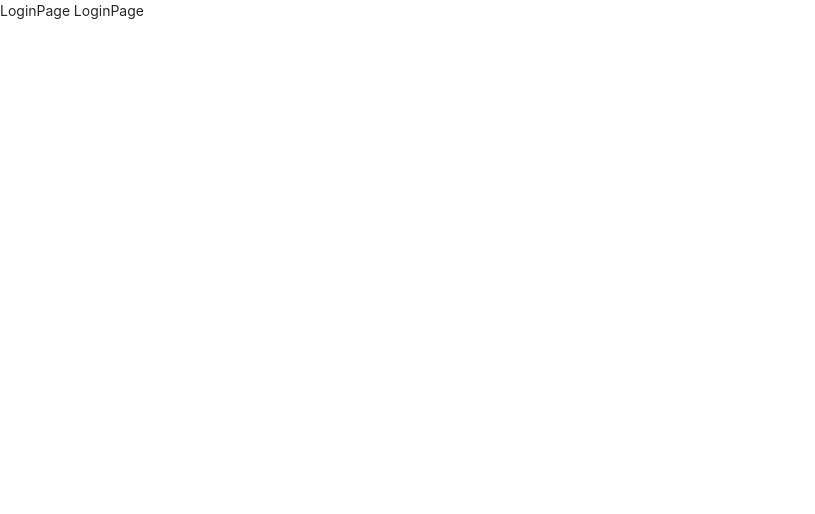
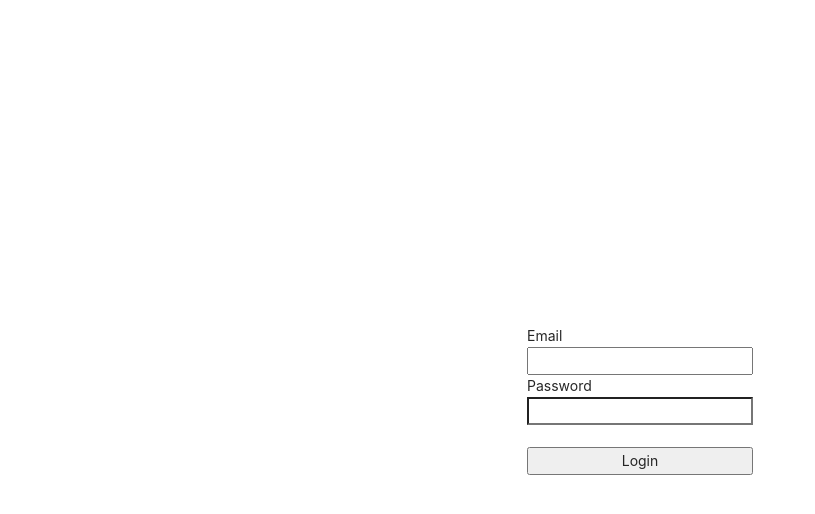
Before and after one commit to MJbae/200815_Basic_React_Node, a React (Create React App) app in the folder client_side/: page /login in a window 1280 px wide. Shown: the top 514 px of the page, without its empty margins (0-815 px from the left). Built offline with nearby package versions, Linux system fonts and the light colour scheme.

Commit message:
feat: 로그인 페이지 추가 및 Redux 적용 시도 but 에러(no store found)

```diff
--- /dev/null
+++ b/client_side/src/_actions/types.js
@@ -0,0 +1 @@
+export const LOGIN_USER = "login_user";
--- /dev/null
+++ b/client_side/src/_actions/user_actions.js
@@ -0,0 +1,12 @@
+import axios from "axios";
+import { LOGIN_USER } from "./types";
+
+export function loginUser(dataToSubmit) {
+  const request = axios
+    .post("/api/users/login", dataToSubmit)
+    .then((response) => response.data);
+  return {
+    type: LOGIN_USER,
+    payload: request,
+  };
+}
--- a/client_side/src/_reducers/index.js
+++ b/client_side/src/_reducers/index.js
@@ -1,7 +1,9 @@
 import { combineReducers } from "redux";
+import user from "./user_reducer";
 
+// 여러 reducer를 combine해서 관리 편의 높아짐
 const rootReducer = combineReducers({
-  //user
+  user,
 });
 
 export default rootReducer;
--- a/client_side/src/_reducers/user_reducer.js
+++ b/client_side/src/_reducers/user_reducer.js
@@ -0,0 +1,11 @@
+import { LOGIN_USER } from "../_actions/types";
+
+export default function (state = {}, action) {
+  switch (action.type) {
+    case LOGIN_USER:
+      return { ...state, loginSuccess: action.payload };
+      break;
+    default:
+      return state;
+  }
+}
--- a/client_side/src/components/views/LandingPage/LandingPage.js
+++ b/client_side/src/components/views/LandingPage/LandingPage.js
@@ -6,7 +6,21 @@
       console.log(response);
     });
   }, []);
-  return <div>LandingPage</div>;
+
+  return (
+    <div
+      // TODO: 아래 속성 확인하기
+      style={{
+        display: "flex",
+        justifyContent: "center",
+        alignItems: "center",
+        width: "100%",
+        height: "100vh",
+      }}
+    >
+      <h2>시작페이지</h2>
+    </div>
+  );
 }
 
 export default LandingPage;
--- a/client_side/src/components/views/LoginPage/LoginPage.js
+++ b/client_side/src/components/views/LoginPage/LoginPage.js
@@ -1,7 +1,59 @@
-import React from "react";
+import React, { useState } from "react";
+import Axios from "axios";
+import { useDispatch } from "react-redux";
+import { loginUser } from "../../../_actions/user_actions";
 
-const LoginPage = () => {
-  return <div>LoginPage LoginPage</div>;
-};
+function LoginPage() {
+  const dispatch = useDispatch();
+
+  const [Email, setEmail] = useState("");
+  const [Password, setPassword] = useState("");
+
+  const onEmailHandler = (event) => {
+    setEmail(event.currentTarget.value);
+  };
+
+  const onPasswordHandler = (event) => {
+    setPassword(event.currentTarget.value);
+  };
+
+  const onSubmitHandler = (event) => {
+    // submit의 default 기능(??)을 제거해야 이하 로직을 실행시킬 수 있음
+    event.preventDefault();
+
+    let body = {
+      email: Email,
+      password: Password,
+    };
+
+    dispatch(loginUser(body));
+
+    Axios.post("/api/users/login", body).then((response) => {});
+  };
+
+  return (
+    <div
+      style={{
+        display: "flex",
+        justifyContent: "center",
+        alignItems: "center",
+        width: "100%",
+        height: "100vh",
+      }}
+    >
+      <form
+        style={{ display: "flex", flexDirection: "column" }}
+        onSubmit={onSubmitHandler}
+      >
+        <label>Email</label>
+        <input type="email" value={Email} onChange={onEmailHandler} />
+        <label>Password</label>
+        <input type="password" value={Password} onChange={onPasswordHandler} />
+        <br />
+        <button>Login</button>
+      </form>
+    </div>
+  );
+}
 
 export default LoginPage;
```
